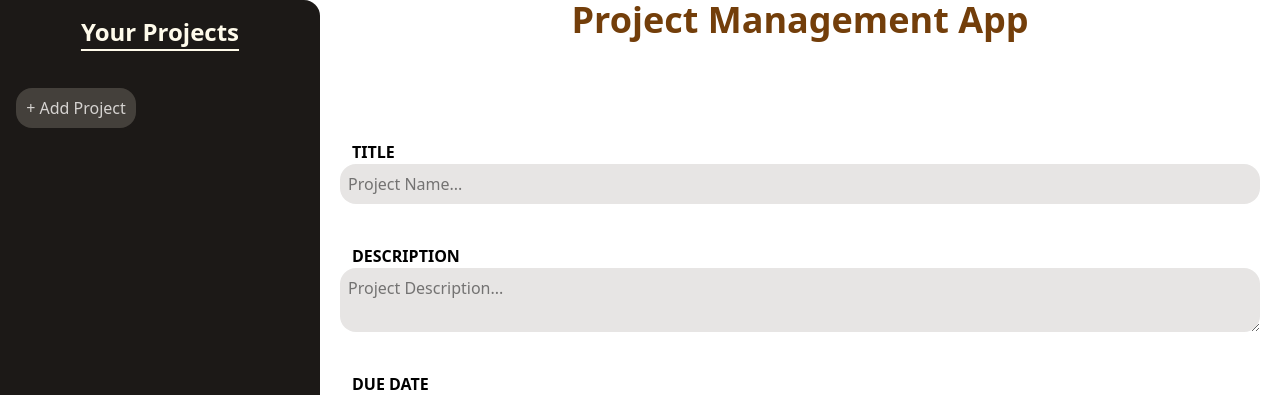
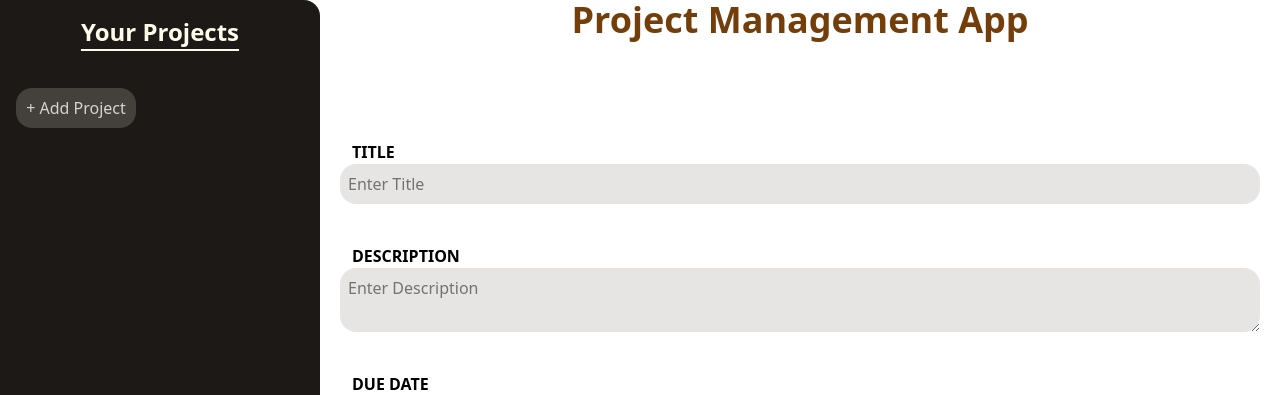
Before and after one commit to AnasJadoon31/project-manager, a React (Vite) app: page / in a window 1280 px wide. Both pictures are taken after a click on the button "+ Add Project". Shown: the top 395 px of the page. Built offline with nearby package versions, Linux system fonts and the light colour scheme.

Commit message:
Modularized

```diff
--- a/src/components/AddProject.jsx
+++ b/src/components/AddProject.jsx
@@ -1,8 +1,11 @@
 import {useState} from "react";
+import Input from "./Input.jsx";
 
 export default function AddProject({addProjects, setScreen}) {
 
-    const [projectProperties, setProjectProperties] = useState({title: "", description: "", dueDate: "", tasks: []});
+    const [projectProperties, setProjectProperties] = useState({
+        title: "", description: "", dueDate: "", tasks: []
+    });
 
     const handleOnChange = (event, name) => {
         if (name === "dueDate") {
@@ -31,36 +34,16 @@ export default function AddProject({addProjects, setScreen}) {
     }
 
     return (<div className="flex flex-col mt-20 w-full">
-        <div className="flex flex-col p-5">
-            <label className="ml-3 font-bold uppercase">Title</label>
-            <input className=" p-2 border-yellow-900 rounded-2xl bg-stone-200" type="text"
-                   placeholder="Project Name..."
-                   value={projectProperties.title}
-                   required
-                   onChange={(event) => handleOnChange(event, "title")}
+        <Input name="Title" id="title" handleOnChange={handleOnChange} projectProperties={projectProperties.title}
+               type="text"/>
+        <Input name="Description" id="description" handleOnChange={handleOnChange}
+               projectProperties={projectProperties.description}
+               textField/>
+        <Input name="Due Date" id="dueDate" handleOnChange={handleOnChange}
+               projectProperties={projectProperties.dueDate} type="date"
+               min={new Date().toISOString().split('T')[0]}
+               max="2099-12-31"/>
 
-            />
-        </div>
-        <div className="flex flex-col p-5">
-            <label className="ml-3 font-bold uppercase">Description</label>
-            <textarea className="p-2 border-yellow-900 rounded-2xl bg-stone-200"
-                      placeholder="Project Description..."
-                      value={projectProperties.description}
-                      required
-                      onChange={(event) => handleOnChange(event, "description")}
-            />
-        </div>
-        <div className="flex flex-col p-5">
-            <label className="ml-3 font-bold uppercase">Due Date</label>
-            <input className="w-full p-2 border-yellow-900 rounded-2xl bg-stone-200"
-                   type="date"
-                   min={new Date().toISOString().split('T')[0]}
-                   max="2099-12-31"
-                   value={projectProperties.dueDate}
-                   required
-                   onChange={(event) => handleOnChange(event, "dueDate")}
-            />
-        </div>
         <div className="p-5 flex justify-end space-x-10">
             <button className="cursor-pointer hover:text-yellow-900"
                     onClick={() => setScreen(0)}
--- /dev/null
+++ b/src/components/Input.jsx
@@ -0,0 +1,18 @@
+export default function Input({projectProperties, id, name, textField, handleOnChange, ...props}) {
+    return (<div className="flex flex-col p-5">
+        <label className="ml-3 font-bold uppercase">{name}</label>
+        {textField ? <textarea className="p-2 border-yellow-900 rounded-2xl bg-stone-200"
+                               placeholder={"Enter " + name}
+                               value={projectProperties}
+                               required
+                               onChange={(event) => handleOnChange(event, id)}
+                               {...props}
+        /> : <input className=" p-2 border-yellow-900 rounded-2xl bg-stone-200" type="text"
+                    placeholder={"Enter " + name}
+                    value={projectProperties}
+                    required
+                    onChange={(event) => handleOnChange(event, id)}
+                    {...props}
+        />}
+    </div>);
+}
```
